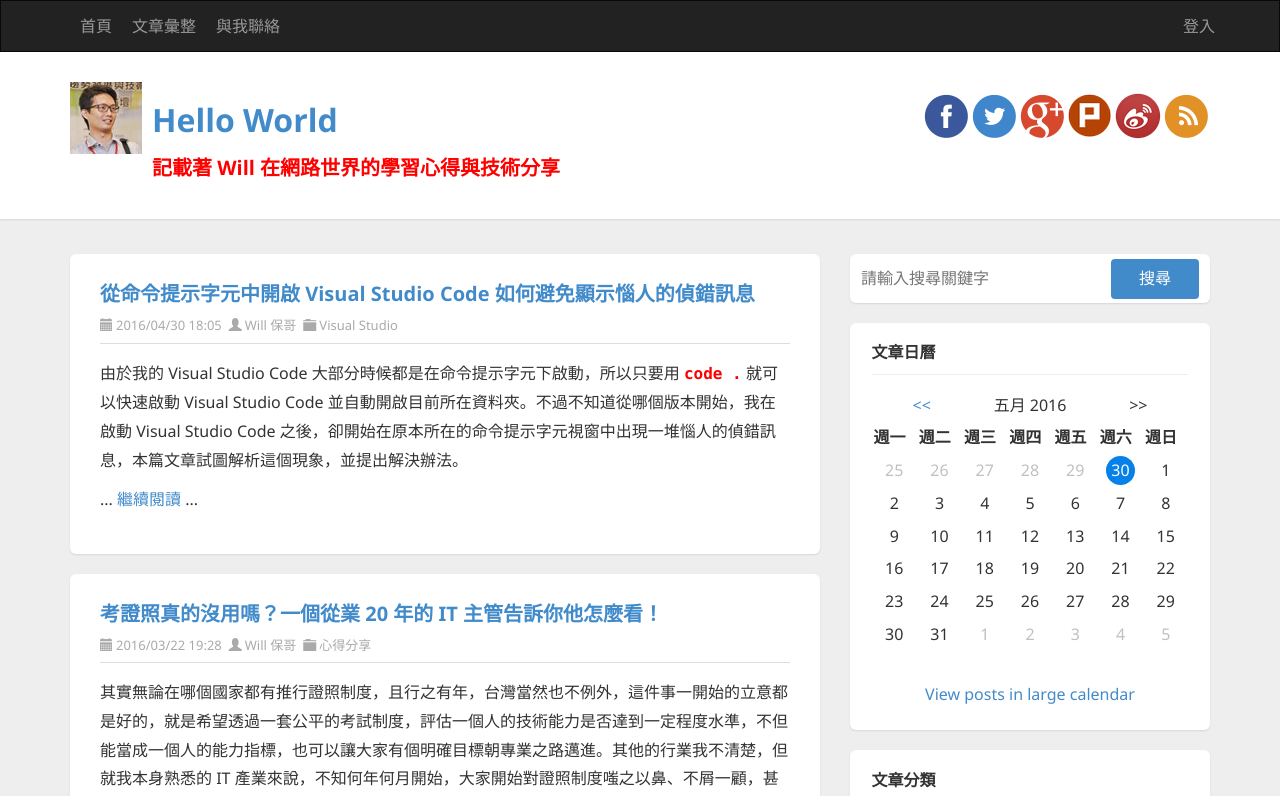
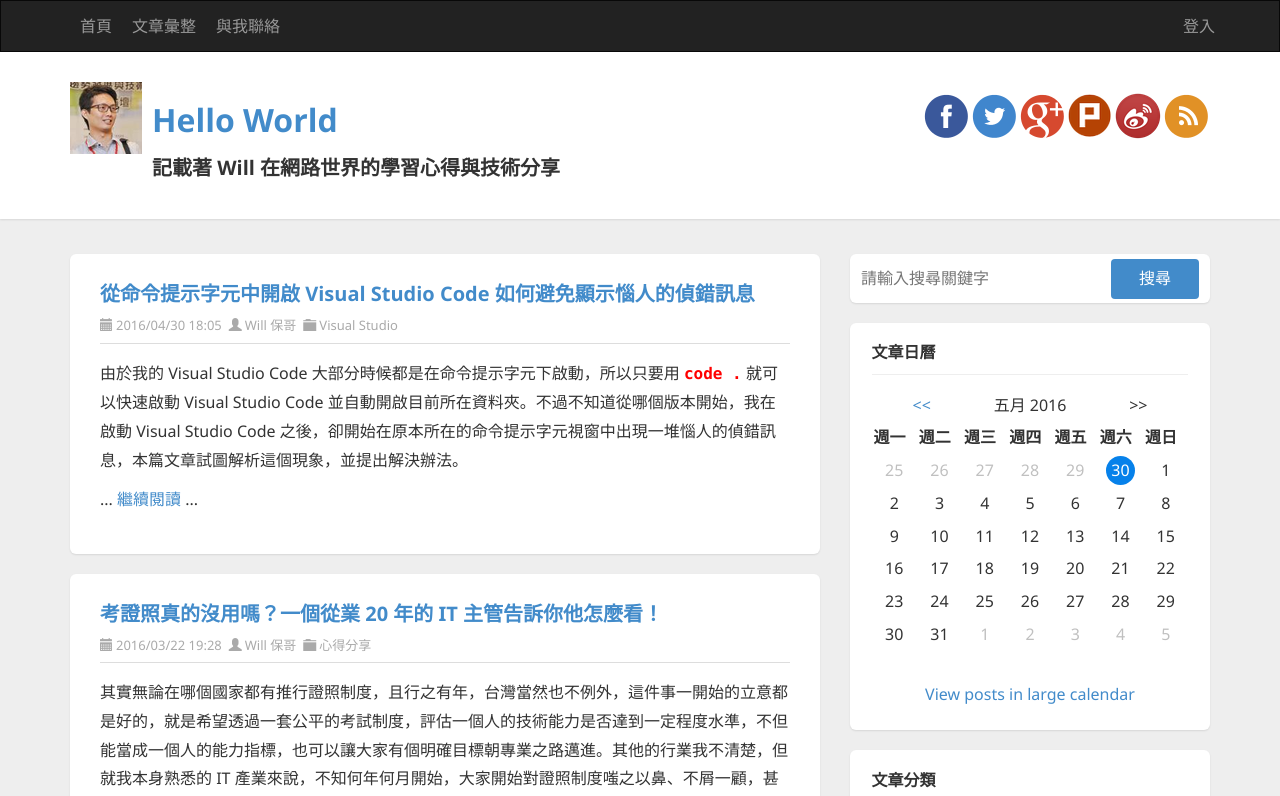
Before and after one commit to doggy8088/demo1101, an Angular app: page / in a window 1280 px wide. Shown: the top 796 px of the page. Built offline with nearby package versions, Linux system fonts and the light colour scheme.

Commit message:
10 練習 ngClass 屬性型指令的用法

```diff
--- a/src/app/header/header.component.html
+++ b/src/app/header/header.component.html
@@ -30,7 +30,7 @@
 
       <div class="pull-left">
         <h1><a [href]="titleUrl">{{ title }}</a></h1>
-        <h3 class="title">記載著 Will 在網路世界的學習心得與技術分享</h3>
+        <h3 [ngClass]="{title: isRed}" (click)="changeColor()">記載著 Will 在網路世界的學習心得與技術分享</h3>
       </div>
 
       <div id="social-icons" class="pull-right social-icon">
--- a/src/app/header/header.component.ts
+++ b/src/app/header/header.component.ts
@@ -20,4 +20,10 @@ export class HeaderComponent implements OnInit {
     this.title = 'The Will Will Web';
   }
 
+  isRed: boolean;
+
+  changeColor() {
+    this.isRed = (this.isRed) ? false : true;
+  }
+
 }
```
